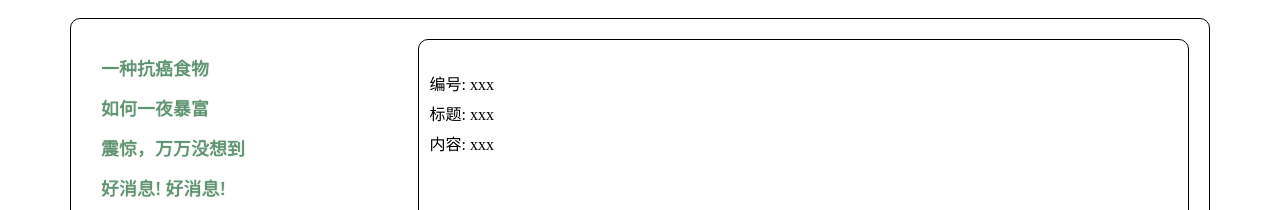
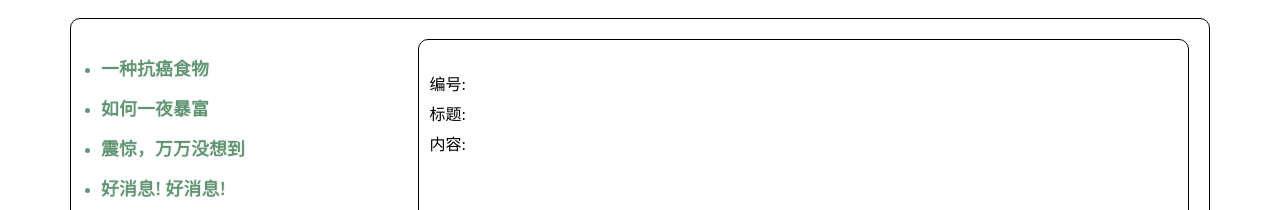
Before and after one commit to ljyGmail/shangguigu_vue3, a Vue app: page /news/detail in a window 1280 px wide. Shown: the part 182-392 px from the top of the page. Built offline with nearby package versions, Linux system fonts and the light colour scheme.

Commit message:
37 路由 query参数

```diff
--- a/src/pages/Detail.vue
+++ b/src/pages/Detail.vue
@@ -1,12 +1,20 @@
 <template>
   <ul class="news-list">
-    <li>编号: xxx</li>
-    <li>标题: xxx</li>
-    <li>内容: xxx</li>
+    <li>编号: {{ query.id }}</li>
+    <li>标题: {{ query.title }}</li>
+    <li>内容: {{ query.content }}</li>
   </ul>
 </template>
 
-<script setup lang="ts" name="Detail"></script>
+<script setup lang="ts" name="Detail">
+import { toRefs } from "vue";
+import { useRoute } from "vue-router";
+
+const route = useRoute();
+// let { query } = route; // 直接解构，丢失响应式，使用toRefs解决
+let { query } = toRefs(route);
+console.log("@", route);
+</script>
 
 <style scoped>
 .news-list {
--- a/src/pages/News.vue
+++ b/src/pages/News.vue
@@ -3,7 +3,25 @@
     <!-- 导航区 -->
     <ul>
       <li v-for="news in newsList" :key="news.id">
-        <RouterLink to="/news/detail">{{ news.title }}</RouterLink>
+        <!-- 第一种写法 -->
+        <!-- <RouterLink :to="`/news/detail?id=${news.id}&title=${news.title}&content=${news.content}`">{{
+          news.title
+        }}</RouterLink> -->
+
+        <!-- 第二种写法 -->
+        <RouterLink
+          :to="{
+            name: 'xiang',
+            // path: '/news/detail',
+            query: {
+              id: news.id,
+              title: news.title,
+              content: news.content,
+            },
+          }"
+        >
+          {{ news.title }}
+        </RouterLink>
       </li>
     </ul>
     <!-- 展示区 -->
@@ -35,8 +53,12 @@
 
 .news ul {
   margin-top: 30px;
-  list-style: none;
+  /* list-style: none; */
   padding-left: 10px;
+}
+
+.news li::marker {
+  color: #64967e;
 }
 
 .news li > a {
--- a/src/router/index.ts
+++ b/src/router/index.ts
@@ -25,6 +25,7 @@
       component: News,
       children: [
         {
+          name: "xiang",
           path: "detail",
           component: Detail,
         },
```
